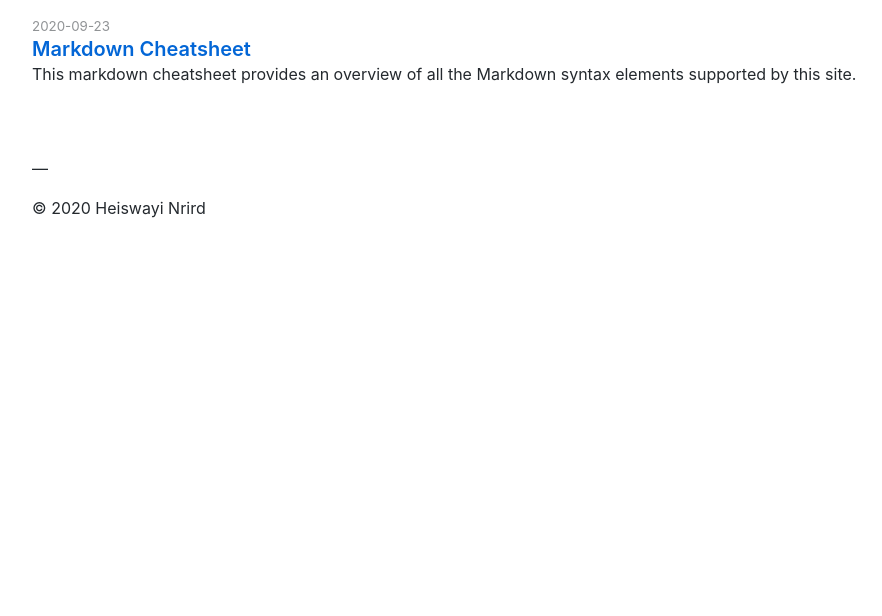
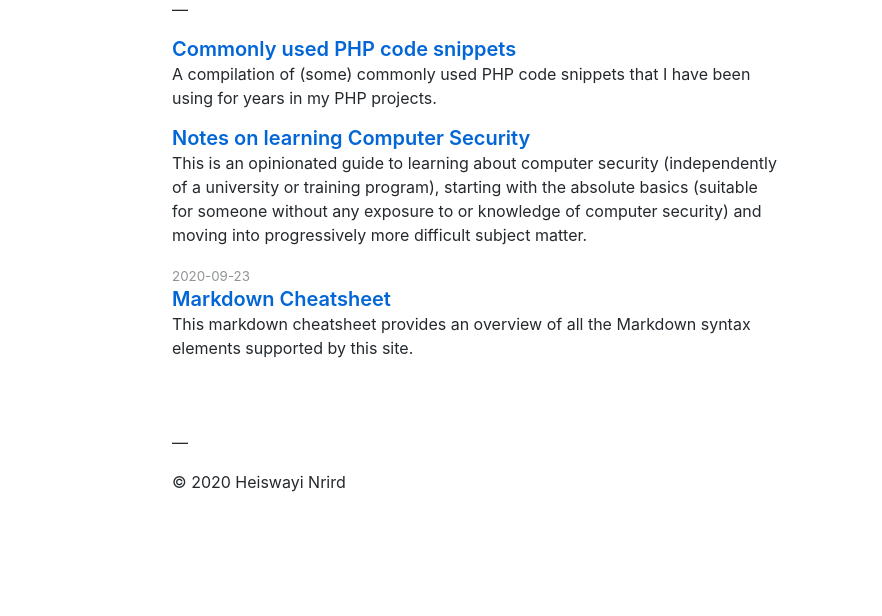
Before and after one commit to heiswayi/hnstaticgen, a website: page public/index.html in a window 1280 px wide. Shown: the part 184-800 px from the top of the page, without its empty margins (163-1045 px from the left). Drawn offline with Linux system fonts and the light colour scheme.

Commit message:
Update CSS

```diff
--- a/public/assets/styles/main.css
+++ b/public/assets/styles/main.css
@@ -1,7 +1,11 @@
+body {
+    font-family: -apple-system, BlinkMacSystemFont, "Segoe UI", Roboto, Oxygen, Ubuntu, Cantarell, "Open Sans",
+        "Helvetica Neue", sans-serif;
+}
 .site {
     box-sizing: border-box;
     min-width: 200px;
-    max-width: 980px;
+    max-width: 700px;
     margin: 0 auto;
     padding: 45px;
 }
@@ -32,6 +36,13 @@ header.intro h1 {
     opacity: 0.5;
 }
 
+code,
+pre {
+    font-family: Consolas, "Andale Mono WT", "Andale Mono", "Lucida Console", "Lucida Sans Typewriter",
+        "DejaVu Sans Mono", "Bitstream Vera Sans Mono", "Liberation Mono", "Nimbus Mono L", Monaco, "Courier New",
+        Courier, monospace;
+}
+
 @media (max-width: 767px) {
     .site {
         padding: 15px;
--- a/public/index.html
+++ b/public/index.html
@@ -19,6 +19,14 @@
 
             <div class="posts">
                 <div class="post">
+                      <small></small>
+                      <h3><a href="./2017-02-11-commonly-used-php-code-snippets">Commonly used PHP code snippets</a></h3>
+                      <p>A compilation of (some) commonly used PHP code snippets that I have been using for years in my PHP projects.</p>
+                    </div><div class="post">
+                      <small></small>
+                      <h3><a href="./2020-06-25-notes-on-learning-computer-security">Notes on learning Computer Security</a></h3>
+                      <p>This is an opinionated guide to learning about computer security (independently of a university or training program), starting with the absolute basics (suitable for someone without any exposure to or knowledge of computer security) and moving into progressively more difficult subject matter.</p>
+                    </div><div class="post">
                       <small>2020-09-23</small>
                       <h3><a href="./markdown-cheatsheet">Markdown Cheatsheet</a></h3>
                       <p>This markdown cheatsheet provides an overview of all the Markdown syntax elements supported by this site.</p>
```
